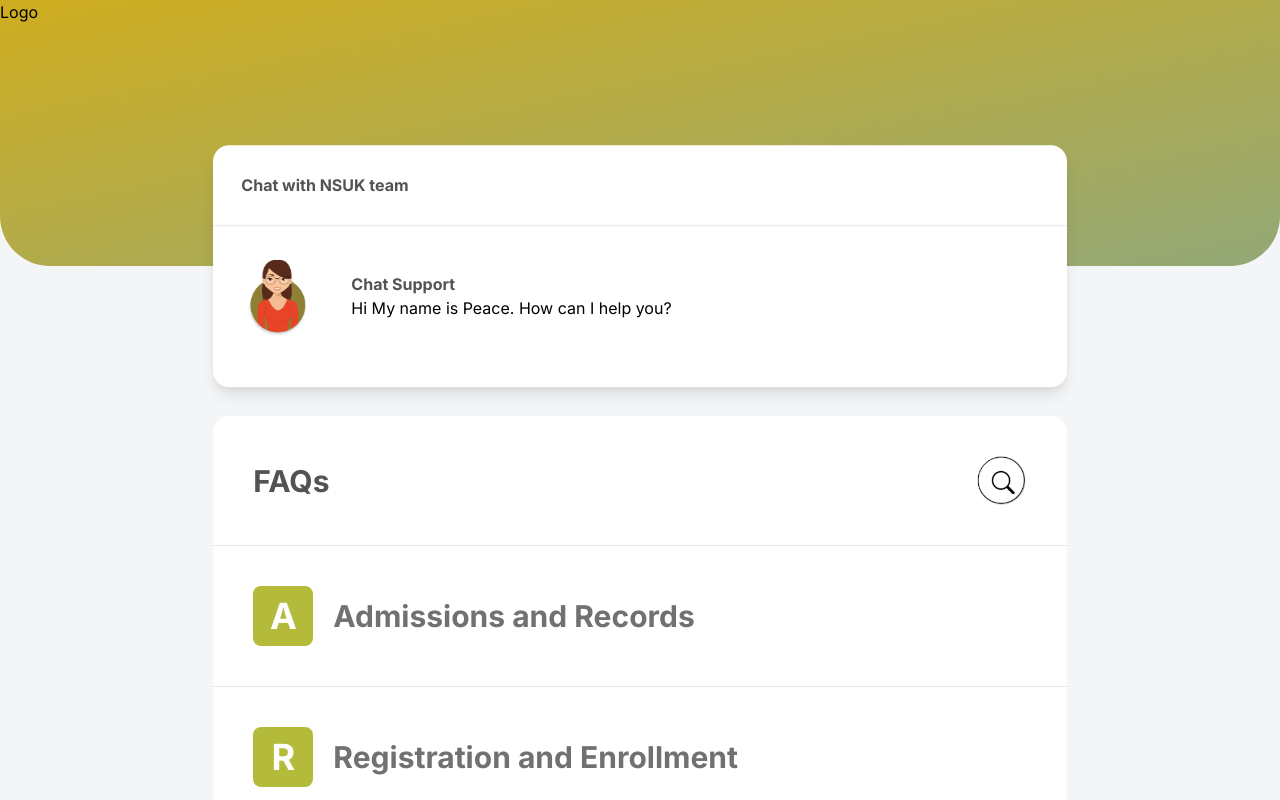
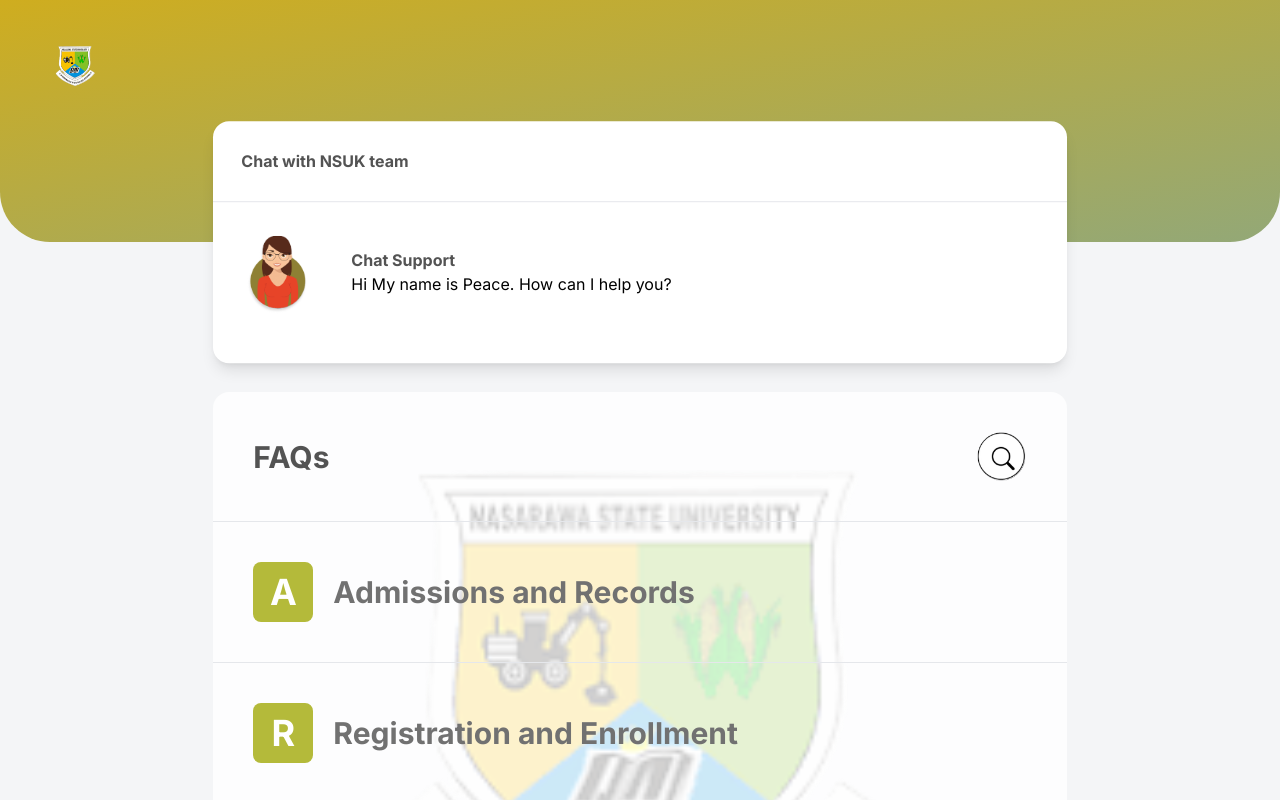
Before and after one commit to JideonwoFelix/ai-chat-bot, a Next.js app: page / in a window 1280 px wide. Shown: the top 800 px of the page. Built offline with nearby package versions, Linux system fonts and the light colour scheme.

Commit message:
nsuk logo

```diff
--- a/app/page.tsx
+++ b/app/page.tsx
@@ -5,7 +5,7 @@
     <main className="bg-[#f4f5f7] min-h-[100vh]">
       <div className='landing'>
         <div className="heading bg-gradient-to-tl to-[#cfad1f] from-[#93a877] rounded-b-[50px]">
-          <div>Logo</div>
+          <div className='absolute top-10 left-10'><Image src={'/nsuk-logo.png'} height={20} width={70} alt='nsuk-logo'/></div>
           <div className="bg-white rounded-2xl shadow-lg md:w-2/3 mx-5 md:mx-auto translate-y-1/2">
             <h2 className='border-b p-7 font-bold text-[#535353]'>Chat with NSUK team</h2>
             <div className='flex p-7 items-center gap-10 pb-[50px]'>
@@ -18,7 +18,7 @@
           </div>
         </div>
 
-        <div className="faq bg-white rounded-2xl md:w-2/3 mx-5 md:mx-auto mt-[150px] text-[#717171] text-2xl md:text-3xl font-bold">
+        <div className="faq bg-white bg-[url('/nsuk-logo.png')] bg-cover bg-blend-overlay bg-center bg-opacity-80 rounded-2xl md:w-2/3 mx-5 md:mx-auto mt-[150px] text-[#717171] text-2xl md:text-3xl font-bold">
           <div className="border-b p-10 text-[#535353] text-3xl flex justify-between items-center">
             FAQs
             <Image src={'/search-icon.png'} height={20} width={50} alt='search-icon'/>
```
Also changed, not shown: public/nsuk-logo.png (added).
